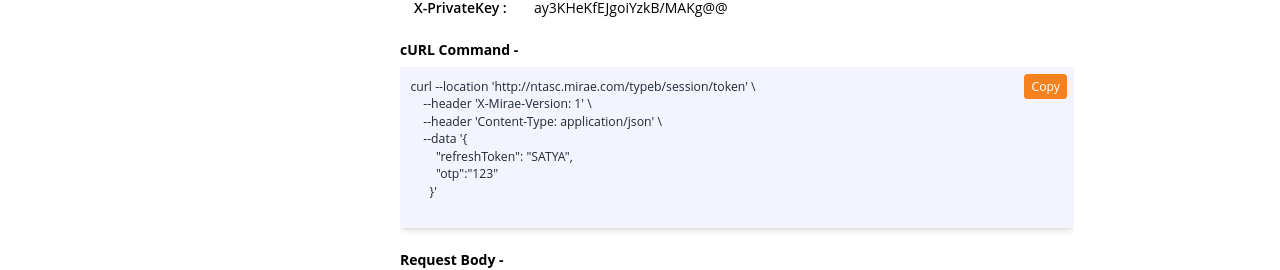
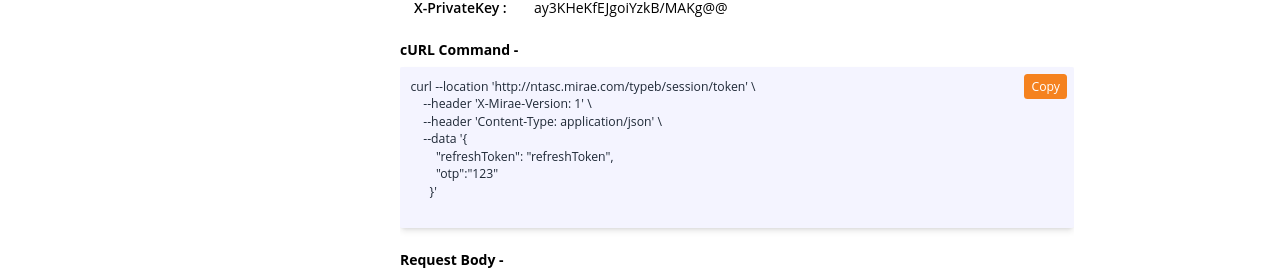
Before and after one commit to Paras-More/DhanHq_New_API_Documentation, a React (Vite) app: page /developer/type-b/generate-session in a window 1280 px wide. Shown: the part 459-729 px from the top of the page. Built offline with nearby package versions, Linux system fonts and the light colour scheme.

Commit message:
generate session changes

```diff
--- a/src/Content_Components/TypeAComponents/Generate Session/GenerateSessionTypeA.jsx
+++ b/src/Content_Components/TypeAComponents/Generate Session/GenerateSessionTypeA.jsx
@@ -140,12 +140,6 @@ function GenerateSessionTypeA() {
             <span class="mstockNavFont"> application/x-www-form-urlencoded</span>, which is used for submitting form data.
           </dd>
         </div>
-        <div class="flex">
-          <dt class="font-semibold min-w-[120px]">X-PrivateKey :</dt>
-          <dd>
-          ay3KHeKfEJgoiYzkB/MAKg@@
-          </dd>
-        </div>
      </dl>
     </div>
 
--- a/src/Content_Components/TypeBComponents/Generate Session/GenerateSessionTypeB.jsx
+++ b/src/Content_Components/TypeBComponents/Generate Session/GenerateSessionTypeB.jsx
@@ -16,18 +16,19 @@ function GenerateSessionTypeB() {
     --header 'X-Mirae-Version: 1' \\
     --header 'Content-Type: application/json' \\
     --data '{
-        "refreshToken": "SATYA",
+        "refreshToken": "refreshToken",
         "otp":"123"
       }'
     `
-    const SuccessResponseJson = {
-      "status": "true",
-      "message": "SUCCESS",
-      "errorcode": "200",
+    const SuccessResponseJson ={
+      "status": true,
+      "message": "Please enter the OTP that we sent on XXXXXXX928 and XXXXEY@MIRAEASSETCM.COM",
+      "errorcode": "",
       "data": {
-          "jwtToken": "eyJhbGciOiJIUzI1NiIsInR5cCI6IkpXVCJ9",
-          "refreshToken": "eyJhbGciOiJIUzI1NiIsInR5cCI6IkpXVCJ9",
-          "feedToken": "eyJhbGciOiJIUzUxMiJ9"
+          "jwtToken": "eyJhbGciOiJIUzI1NiIsInR5cCI6IkpXVCJ9.eyJVU0VSTkFNRSI6IlJBSFVMIiwiQVBJVFlQRSI6IkFHTCIsIm5iZiI6MTczNTYyNDQxNSwiZXhwIjoxNzM1NjI0NzE1LCJpYXQiOjE3MzU2MjQ0MTV9.MQGh5S801_tccVXx0k-Njj_yqkcXBaN5T0mZnUjLlHI",
+          "refreshToken": "eyJhbGciOiJIUzI1NiIsInR5cCI6IkpXVCJ9.eyJVU0VSTkFNRSI6IlJBSFVMIiwiQVBJVFlQRSI6IkFHTCIsIm5iZiI6MTczNTYyNDQxNSwiZXhwIjoxNzM1NjI0NzE1LCJpYXQiOjE3MzU2MjQ0MTV9.MQGh5S801_tccVXx0k-Njj_yqkcXBaN5T0mZnUjLlHI",
+          "feedToken": "eyJhbGciOiJIUzI1NiIsInR5cCI6IkpXVCJ9.eyJVU0VSTkFNRSI6IlJBSFVMIiwiQVBJVFlQRSI6IkFHTCIsIm5iZiI6MTczNTYyNDQxNSwiZXhwIjoxNzM1NjI0NzE1LCJpYXQiOjE3MzU2MjQ0MTV9.MQGh5S801_tccVXx0k-Njj_yqkcXBaN5T0mZnUjLlHI",
+          "state": "live"
       }
   }
     const FailureInvalidOtpJson = {
@@ -46,7 +47,7 @@ function GenerateSessionTypeB() {
     {
       "Field":"refreshToken",
       "Type":"string",
-      "Description":"The username of the user (Example: SATYA)."
+      "Description":"refreshToken"
     },
     {
       "Field":"otp",
@@ -59,7 +60,7 @@ function GenerateSessionTypeB() {
     {
       "Field":"refreshToken",
       "Type":"string",
-      "Description":"username (SATYA)"
+      "Description":"refreshToken"
     },
     {
       "Field":"request_token",
--- a/src/Content_Components/TypeBComponents/Orders/PlaceOrderTypeB.jsx
+++ b/src/Content_Components/TypeBComponents/Orders/PlaceOrderTypeB.jsx
@@ -7,7 +7,7 @@ function PlaceOrderTypeB() {
 
     const PlaceOrdercURLData = `curl --location 'http://ntasc.mirae.com/typeb/orders/regular' \\
     --header 'X-Mirae-Version: 1' \\
-    --header 'Authorization: Bearer access_token' \\
+    --header 'Authorization: Bearer jwtToken' \\
     --header 'Content-Type: application/json' \\
     --data '{
     "variety": "NORMAL",
@@ -173,12 +173,12 @@ function PlaceOrderTypeB() {
         </div>
         <div class="flex">
           <dt class="font-semibold min-w-[120px]">Authorization :</dt>
-          <dd>A token-based authentication header. The format is token api_key:access_token.</dd>
+          <dd>A token-based authentication header. The format is token api_key:jwtToken.</dd>
         </div>
         <div class="flex">
           <dt class="font-semibold min-w-[120px]">Content-Type :</dt>
           <dd>
-          A token-based authentication header. The format is token api_key:access_token. Content-Type: For this request, it is set to <span className='mstockNavFont'>application/json</span>, which is used for submiting form data through body
+          A token-based authentication header. The format is token api_key:jwtToken. Content-Type: For this request, it is set to <span className='mstockNavFont'>application/json</span>, which is used for submiting form data through body
           </dd>
         </div>
         <div class="flex">
```
